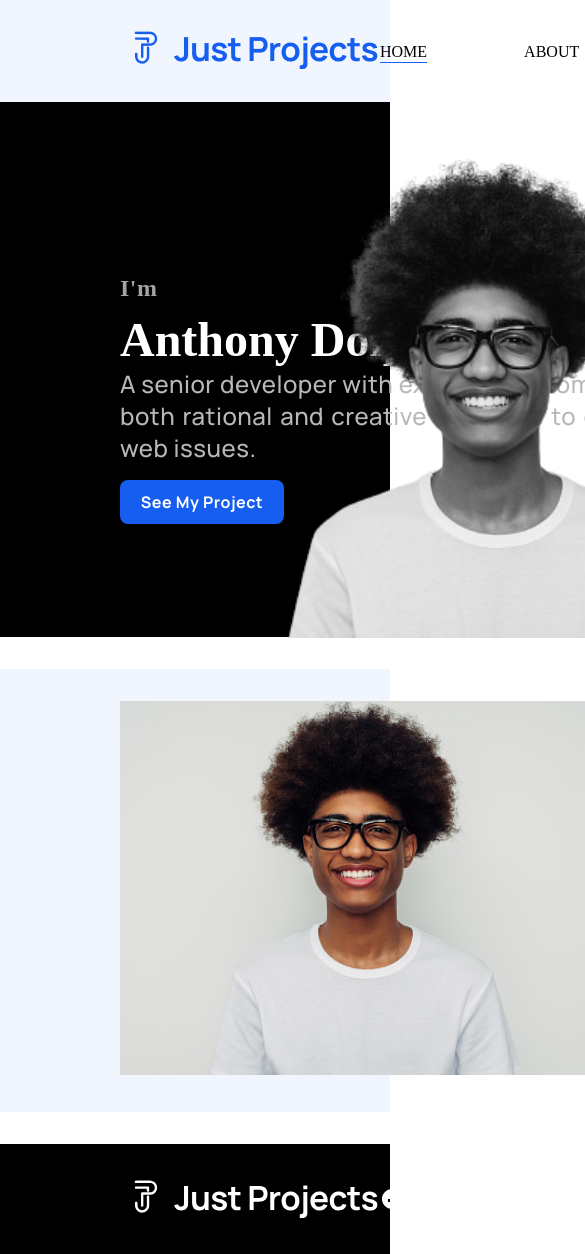
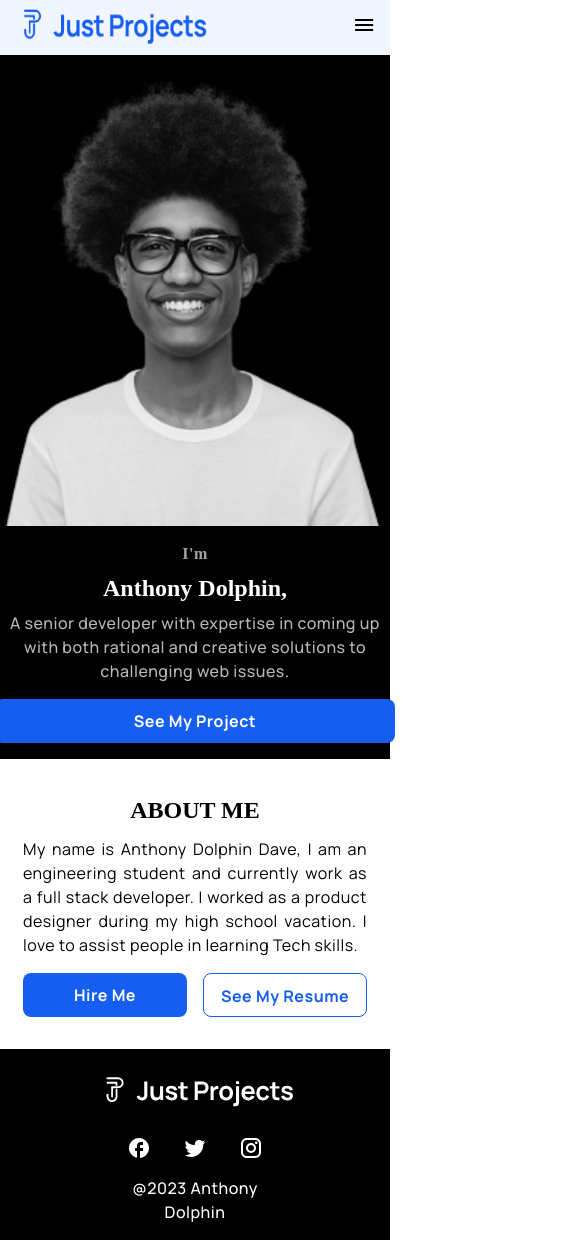
Before and after one commit to Taiwo052/bio-project, a plain HTML site: page index.html in a window 390 px wide. Shown: the top 1254 px of the page, 585 px wide, since content can reach past the window. Drawn offline with Linux system fonts and the light colour scheme; a web font is replaced by a local one.

Commit message:
first commit

```diff
--- a/index.css
+++ b/index.css
@@ -12,8 +12,10 @@
 }
 
 header{
+    position: relative;
     padding: 16px 120px;
     display: flex;
+    flex-direction: row;
     justify-content: space-between;
     align-items: center;
     background-color: #F1F5FE;
@@ -21,6 +23,10 @@ header{
 
 .logo img{
     background-size: cover;
+}
+
+.menu{
+    display: none;
 }
 
 
@@ -56,7 +62,7 @@ header{
 
 }
 
-.nav_bar ul .enabled{
+.nav_bar ul .active{
     border-bottom: 1px solid var(--primary-color);
 }
 
@@ -78,7 +84,7 @@ header{
     position: relative;
     width: 100%;
     height: 535px;
-    padding: 56px 120px 0 120px;
+    padding: 56px 120px 0 ;
     display: flex;
     flex-direction: row;
     justify-content: space-between;
@@ -141,6 +147,10 @@ header{
     background-color: var(--primary-color);
 }
 
+.hero_img1{
+    display: none;
+
+}
 
 .hero_img{
     position: relative;
@@ -247,7 +257,7 @@ footer{
     color: #ffffff;
 }
 
-.footer_copy{
+.footer_copyright h3{
     font-family: 'Manrope', serif;
     font-size: 16px;
     font-weight: 500;
@@ -260,3 +270,190 @@ footer{
     display: flex;
     gap: 32px;
 }
+
+@media only screen and (max-width: 1200px){
+    header{
+        padding: 16px 60px;
+    }
+}
+
+
+@media screen and (max-width: 931px){
+    header{
+        padding: 0 13px;
+    }
+
+    .logo img{
+        height: 50px;
+        width: 195px;
+    }
+
+    .menu{
+        display: block;
+        cursor: pointer;
+    }
+
+    .nav_bar{
+        display: none;
+    }
+
+    .hero_container{
+        padding: 24px 8px 16px 8px;
+        height: 704px;
+        display: flex;
+        flex-direction: column;
+        align-items: center;
+        background-color: var(--secondary-color);
+    }
+
+
+    .hero_copy{
+        display: flex;
+        flex-direction: column;
+        justify-content: center;
+        align-items: center;
+    }
+
+    .hero_img1{
+        display: block;
+    }
+    .hero_img1 img{
+        height: 447px;
+        width: 398px;
+    }
+
+    .hero_img{
+        display: none;
+    }
+
+    .hero_copy h1{
+        font-family: 'Halant', serif;
+        font-size: 24px;
+        font-weight: 600;
+        line-height: 29px;
+        letter-spacing: 0em;
+        text-align: center;
+        margin-bottom: 8px;
+
+    }
+
+    .hero_copy h4{
+        font-family: 'Halant', serif;
+        margin-bottom: 8px;
+        font-size: 16px;
+        font-weight: 600;
+        line-height: 24px;
+        letter-spacing: 0.5px;
+        text-align: center;
+        margin-bottom: 8px;
+
+    }
+
+    .hero_copy p{
+        min-width: 200px;
+        width: 400px;
+        font-family: 'Manrope', serif;
+        font-size: 16px;
+        font-weight: 500;
+        line-height: 24px;
+        letter-spacing: 0.5px;
+        text-align: center;
+        margin-bottom: 16px;
+
+    }
+
+    .hero_copy .btn_resume{
+        height: 44px;
+        width: 100%;
+        border: none;
+        border-radius: 8px;
+        padding: 10px 16px 10px 16px;
+        font-family: 'Manrope', serif;
+        font-size: 16px;
+        font-weight: 700;
+        line-height: 24px;
+        letter-spacing: 0.5px;
+        text-align: center;
+        color: #ffffff;
+        background-color: var(--primary-color);
+    }
+
+    .about{
+        margin: 16px 0 39px ;
+    }
+
+    .about_container{
+        display: flex;
+        flex-direction: column;
+        align-items: center;
+        padding: 0 24px;
+        background-color: #ffffff;
+    }
+    .about{
+        margin: 32px 0;
+    }
+
+
+    .about_img{
+        display: none;
+    }
+
+    .about_copy_container{
+        display: flex;
+        flex-direction: column;
+        align-items: center;
+    }
+
+    .about_copy h1{
+        font-family: 'Halant', serif;
+        margin-bottom: 8px;
+        text-transform: uppercase;
+        font-size: 24px;
+        font-weight: 600;
+        line-height: 38px;
+        letter-spacing: 0em;
+        text-align: center;
+
+    }
+
+    .about_copy p{
+        font-family: 'Manrope', serif;
+        text-align: justify;
+        margin-bottom: 16px;
+        font-size: 16px;
+        font-weight: 400;
+        line-height: 24px;
+        letter-spacing: 0.5px;
+
+    }
+
+    .about_btn{
+        display: flex;
+        gap: 16px;
+    }
+
+    footer{
+        display: flex;
+        flex-direction: column;
+        justify-content: center;
+        align-items: center;
+        gap: 16px;
+    }
+
+    .footer_logo img{
+        height: 50px;
+        width: 200px;
+
+
+    }
+
+    .footer_copyright h3{
+        font-family: 'Manrope', serif;
+        font-size: 16px;
+        font-weight: 500;
+        line-height: 24px;
+        letter-spacing: 0.5px;
+        text-align: center;
+
+    }
+}
--- a/index.html
+++ b/index.html
@@ -12,9 +12,12 @@
         <div class="logo">
             <img src="images/logo (1).png" alt="">
         </div>
+        <div class="menu">
+            <img src="images/hamburger menu.png" alt="hamburger_menu">
+        </div>
         <div class="nav_bar">
         <ul>
-            <li class="enabled"><a href="#">Home</a></li>
+            <li class="active"><a href="#">Home</a></li>
             <li><a href="#">About</a></li>
         </ul>
         <button class="btn_hire">Hire Me</button>
@@ -22,6 +25,9 @@
     </header>
     <section class="hero">
         <div class="hero_container">
+            <div class="hero_img1">
+                <img src="images/Joygirl 1 1.png" alt="">
+            </div>
             <div class="hero_copy">
                 <h4>I'm</h4>
                 <h1>Anthony Dolphin,</h1>
```
Also changed, not shown: images/hamburger menu.png (added).
